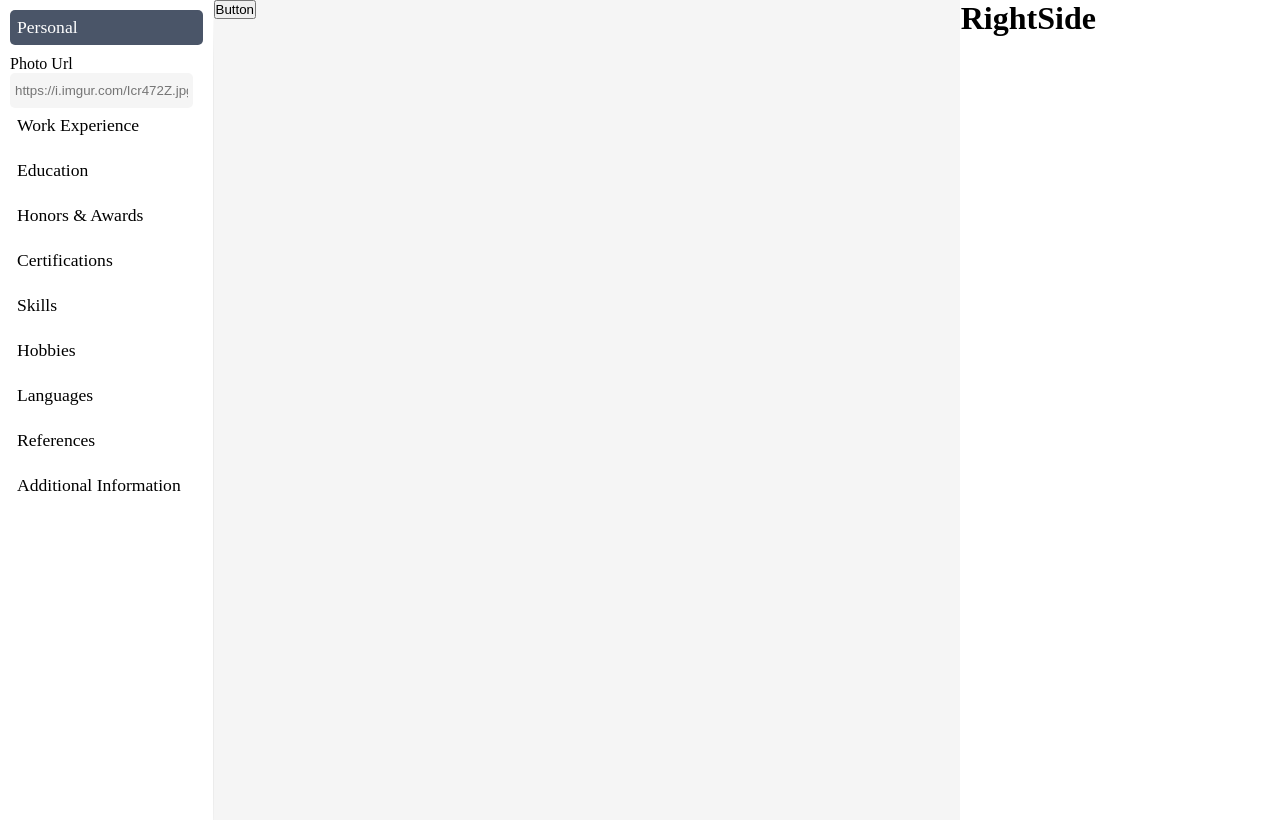
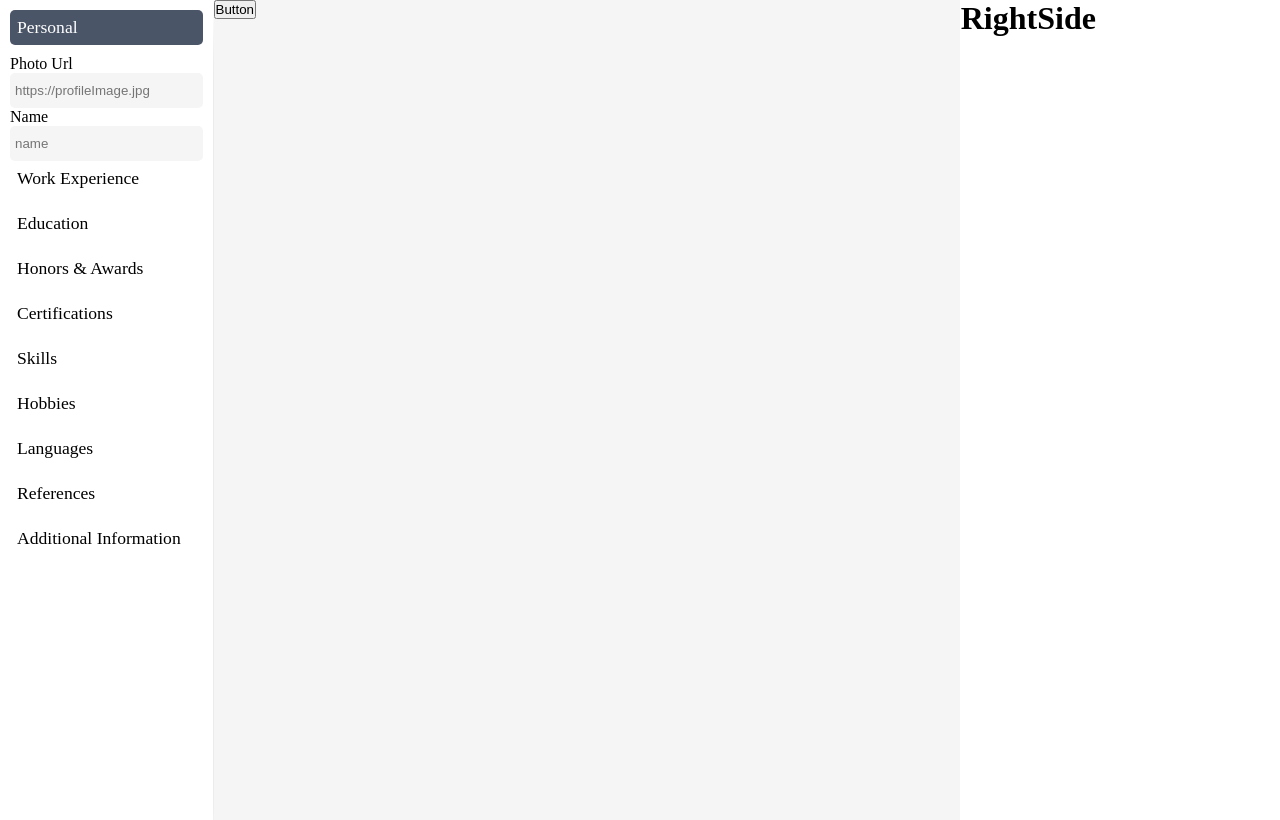
Before and after one commit to sabujhasansarker/Cv-Builder, a React (Create React App) app: page / in a window 1280 px wide. Built offline with nearby package versions, Linux system fonts and the light colour scheme.

Commit message:
local storage data save

```diff
--- a/src/App.js
+++ b/src/App.js
@@ -3,18 +3,18 @@ import React from "react";
 // Components
 import Print from "./components/layout/Print";
 import LeftIndex from "./components/sideBar/leftSide/LeftIndex";
-import RightSide from "./components/sideBar/RightSide";
+import RightSide from "./components/sideBar/rightSide/RightSide";
 
 const App = () => {
   return (
-    <div class="gridContainer">
-      <div class="left">
+    <div className="gridContainer">
+      <div className="left">
         <LeftIndex />
       </div>
-      <div class="center">
+      <div className="center">
         <Print />
       </div>
-      <div class="right">
+      <div className="right">
         <RightSide />
       </div>
     </div>
--- a/src/components/layout/Contect.js
+++ b/src/components/contents/Contect.js
@@ -1,6 +1,7 @@
-import React from "react";
+import React, { useEffect, useState } from "react";
+import SabujCv from "./SabujCv";
 
-const Contect = () => {
+const Contect = ({ data }) => {
   return (
     <div>
       <p style={{ lineHeight: "2", color: "red" }}>
@@ -8,6 +9,7 @@ const Contect = () => {
         ipsa, vero quis consequuntur aut amet asperiores sint in adipisci,
         quibusdam debitis esse? Eum ipsa qui nihil itaque iure quasi.
       </p>
+      <SabujCv data={data && data} />
     </div>
   );
 };
--- /dev/null
+++ b/src/components/contents/SabujCv.js
@@ -0,0 +1,8 @@
+import React from "react";
+
+const SabujCv = ({ data: { profilePic } }) => {
+  console.log(profilePic);
+  return <img src={profilePic} alt="" />;
+};
+
+export default SabujCv;
--- a/src/components/layout/Print.js
+++ b/src/components/layout/Print.js
@@ -1,13 +1,18 @@
-import React, { useState } from "react";
+import React, { useState, useEffect } from "react";
 import { ThemeProvider } from "styled-components";
 import StyledFrame from "react-styled-frame";
-import Contect from "./Contect";
+import Contect from "../contents/Contect";
 
 const Playground = () => {
+  const [data, setData] = useState();
+  useEffect(() => {
+    setData(JSON.parse(localStorage.getItem("cv")));
+  }, []);
+
   const [iframeContent, setIframeContent] = useState();
 
   const handlePrint = () => {
-    setIframeContent(<Contect />);
+    setIframeContent(<Contect data={data && data} />);
     return setTimeout(() => {
       const iframe = document.querySelectorAll("#printWrapper iframe")[0];
       iframe.contentWindow.print();
@@ -23,7 +28,10 @@ const Playground = () => {
           </ThemeProvider>
         </div>
       ) : undefined}
-      <button className="bg-blue-500 hover:bg-blue-700 text-white font-bold py-2 px-4 rounded">
+      <button
+        className="bg-blue-500 hover:bg-blue-700 text-white font-bold py-2 px-4 rounded"
+        onClick={handlePrint}
+      >
         Button
       </button>
     </div>
--- a/src/components/sideBar/leftSide/Personal.js
+++ b/src/components/sideBar/leftSide/Personal.js
@@ -1,19 +1,50 @@
-import React from "react";
+import React, { useEffect, useRef, useState } from "react";
 
 import style from "./Style.module.css";
 
 const Personal = () => {
+  const [data, setData] = useState();
+
+  useEffect(() => {
+    setData(JSON.parse(localStorage.getItem("cv")));
+  }, []);
+  const fromData = useRef();
+  fromData.current = data && data;
   const { from, fromGroup } = style;
+
+  const onChange = (e) => {
+    setData({ ...data, [e.target.name]: e.target.value });
+    if (e.target.name == "profilePic")
+      fromData.current.profilePic = e.target.value;
+    if (e.target.name == "name") fromData.current.name = e.target.value;
+    const { profilePic, name } = fromData.current;
+    console.log(fromData.current);
+    localStorage.setItem("cv", JSON.stringify({ profilePic, name }));
+  };
   return (
-    <form className={from}>
+    <form onSubmit={(e) => e.preventDefault()} className={from}>
       <div className={fromGroup}>
-        <label for="exampleInputEmail1">Photo Url</label>
+        <label>Photo Url</label>
         <input
-          type="email"
-          class="form-control"
-          id="exampleInputEmail1"
-          aria-describedby="emailHelp"
-          placeholder="https://i.imgur.com/Icr472Z.jpg"
+          type="url"
+          className="form-control"
+          placeholder="https://profileImage.jpg"
+          name="profilePic"
+          ref={fromData.profilePic}
+          onChange={onChange}
+          value={data && data.profilePic}
+        />
+      </div>
+      <div className={fromGroup}>
+        <label>Name</label>
+        <input
+          type="text"
+          className="form-control"
+          placeholder="name"
+          name="name"
+          ref={fromData.name}
+          onChange={onChange}
+          value={data && data.name}
         />
       </div>
     </form>
--- a/src/components/sideBar/leftSide/Style.module.css
+++ b/src/components/sideBar/leftSide/Style.module.css
@@ -31,6 +31,11 @@ ul.left_list {
   background: whitesmoke;
   border: 0;
   padding: 10px 5px;
-  width: 90%;
+  width: 95%;
   border-radius: 5px;
 }
+.fromGroup input:focus,
+select:focus,
+textarea:focus {
+  outline: none !important;
+}
--- /dev/null
+++ b/src/context/Context.js
@@ -0,0 +1,3 @@
+import React, { createContext } from "react";
+const ContactContext = createContext();
+export default ContactContext;
--- /dev/null
+++ b/src/context/State.js
@@ -0,0 +1,5 @@
+import React, { useReducer } from "react";
+import uuid from "uuid";
+import Context from "./Context";
+// import ContectReducer from "./ContectReducer";
+import { ADD_DATA, GET_DATA } from "./Type";
--- /dev/null
+++ b/src/context/Type.js
@@ -0,0 +1,2 @@
+export const ADD_DATA = "ADD_DATA";
+export const GET_DATA = "GET_DATA";
```
Also changed, not shown: src/components/sideBar/rightSide/RightSide.js (renamed from src/components/sideBar/RightSide.js), src/context/Reducar.js (added).
